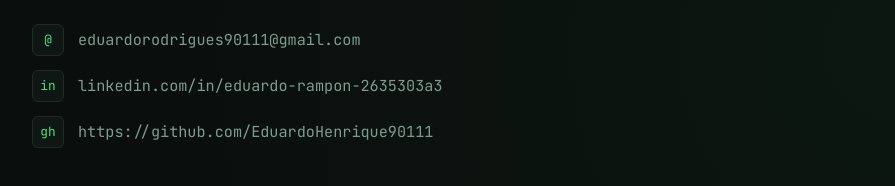
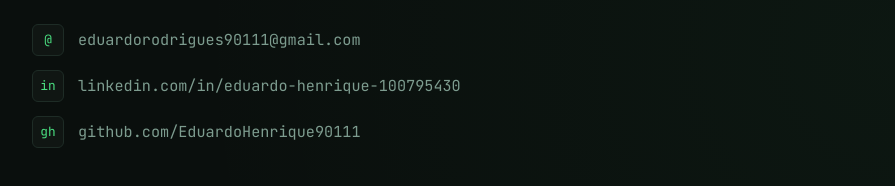
Before and after one commit to EduardoHenrique90111/Portf-lio, a plain HTML site: page index.html in a window 1280 px wide. Shown: the part 1372-1558 px from the top of the page, without its empty margins (192-1087 px from the left). Drawn offline with Linux system fonts and the light colour scheme.

Commit message:
Update index.html

```diff
--- a/index.html
+++ b/index.html
@@ -123,13 +123,13 @@
                 <span class="contato-badge">@</span>
                 eduardorodrigues90111@gmail.com
             </a>
-            <a href="https://www.linkedin.com/in/eduardo-rampon-2635303a3/" class="contato-item" target="_blank" rel="noopener noreferrer">
+            <a href="https://www.linkedin.com/in/eduardo-henrique-100795430" class="contato-item" target="_blank" rel="noopener noreferrer">
                 <span class="contato-badge">in</span>
-                linkedin.com/in/eduardo-rampon-2635303a3
+                linkedin.com/in/eduardo-henrique-100795430
             </a>
             <a href="https://github.com/EduardoHenrique90111" class="contato-item" target="_blank" rel="noopener noreferrer">
                 <span class="contato-badge">gh</span>
-                https://github.com/EduardoHenrique90111
+                github.com/EduardoHenrique90111
             </a>
         </div>
     </footer>
```
